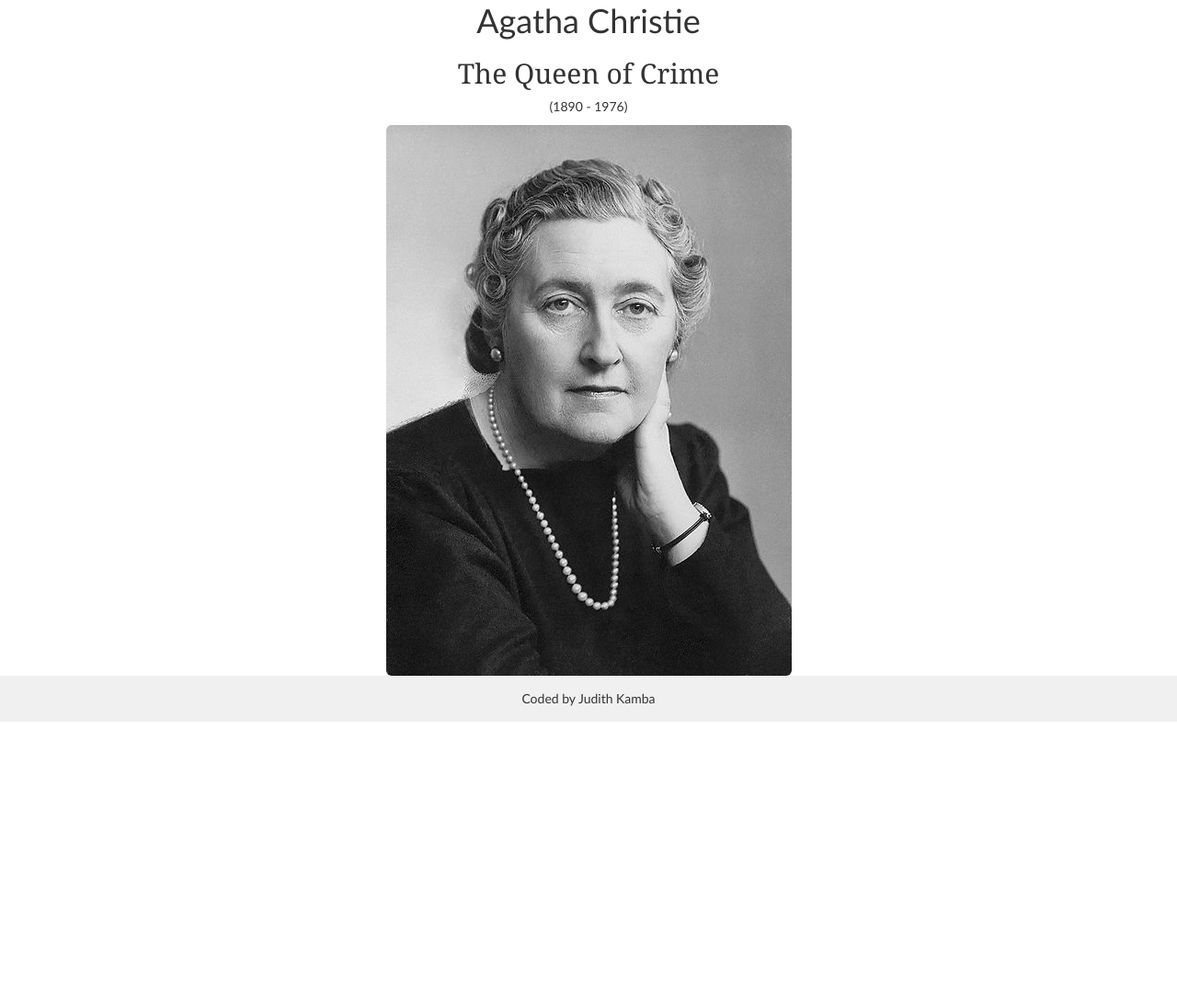
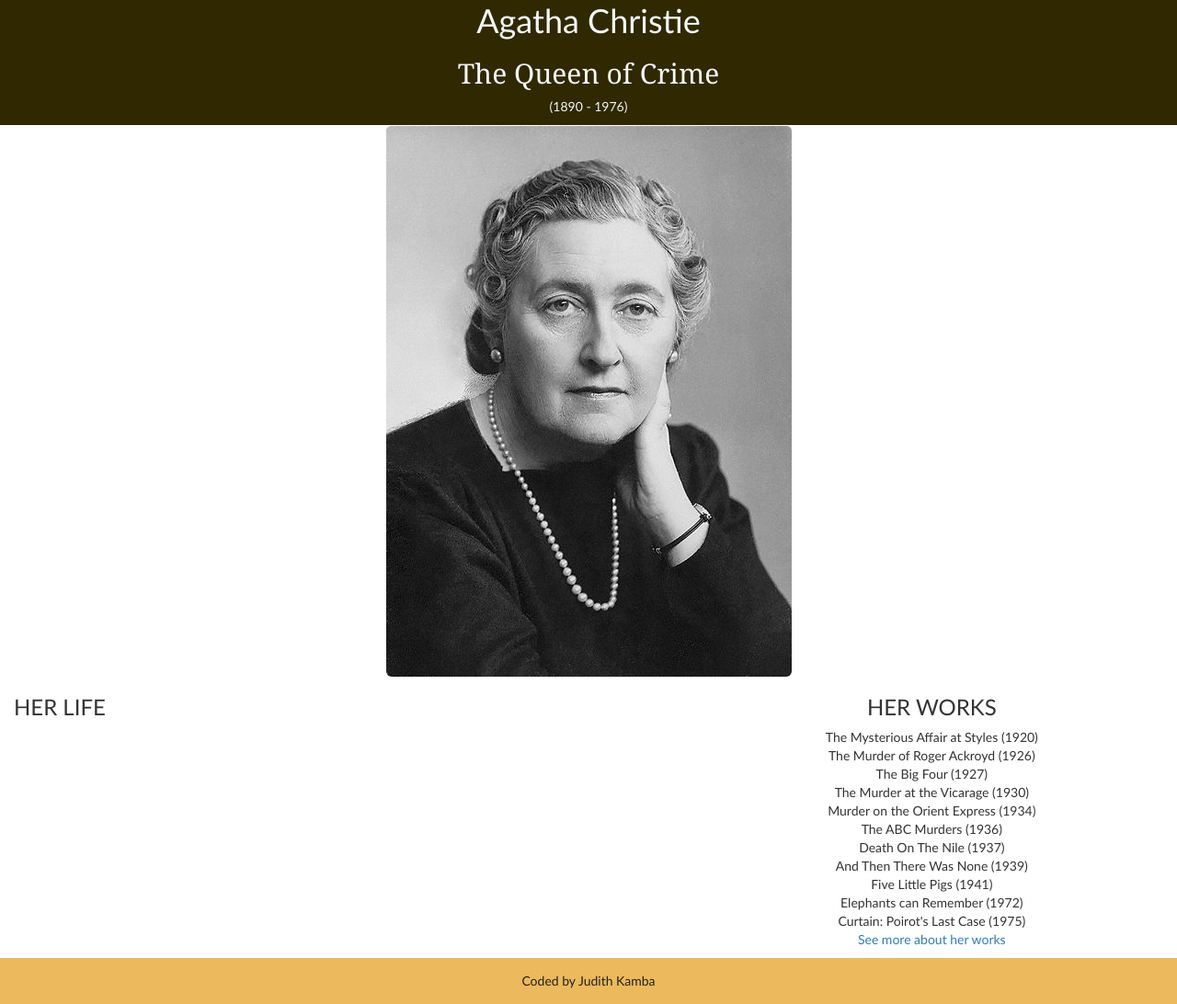
Before and after one commit to ju-ka/tribute-page, a plain HTML site: page index.html in a window 1280 px wide. Shown: the part 17-1109 px from the top of the page at 92% size. Before the commit the page ends 802 px from the top, so only its background shows below. Drawn offline with nearby package versions, Linux system fonts and the light colour scheme.

Commit message:
Add color scheme
Add text

```diff
--- a/css/main.css
+++ b/css/main.css
@@ -21,12 +21,21 @@ h2 {
     font-family: Georgia, 'Times New Roman', Times, serif;
 }
 
+img {
+    padding-top: 1px;
+}
+
+.header {
+    background-color: #2f2800;
+    color: #f5f5f5;
+}
+
 
 /* Sticky footer styles
 ------------------------------------------ */
 
 .footer {
-    background-color: #f0f0f0;
+    background-color: #ecba5c;
     position: absolute;
     bottom: 0;
     left: 0;
@@ -34,4 +43,5 @@ h2 {
     /* Vertically center the text */
     line-height: 50px;
     width: 100%;
+    color: #222
 }
--- a/index.html
+++ b/index.html
@@ -13,10 +13,10 @@
     </head>
 
     <body>
-        <div class="container">
+        <div class="container-fluid">
 
             <div class="row">
-                <div class="col-xs-12 text-center">
+                <div class="col-xs-12 text-center header">
                     <h1>Agatha Christie</h1>
                     <h2>The Queen of Crime</h2>
                     <p>(1890 - 1976)</p>
@@ -30,15 +30,45 @@
                 </div>
             </div>
 
+            <div class="row">
 
-            <!-- footer -->
-            <footer class="footer text-center">
-                <div class="container-fluid">
-                    <span>Coded by Judith Kamba</span>
+                <div class="col-xs-7">
+                    <h3 class="text-uppercase">her life</h3>
+
                 </div>
-            </footer>
+
+                <div class="col-xs-5 text-center">
+                    <h3 class="text-uppercase">her works</h3>
+                    <ul class="list-unstyled">
+                        <li class=".list-group-item">The Mysterious Affair at Styles (1920)</li>
+                        <li>The Murder of Roger Ackroyd (1926)</li>
+                        <li>The Big Four (1927)</li>
+                        <li>The Murder at the Vicarage (1930)</li>
+                        <li>Murder on the Orient Express (1934)</li>
+                        <li>The ABC Murders (1936)</li>
+                        <li>Death On The Nile (1937)</li>
+                        <li>And Then There Was None (1939)</li>
+                        <li>Five Little Pigs (1941)</li>
+                        <li>Elephants can Remember (1972)</li>
+                        <li>Curtain: Poirot's Last Case (1975)</li>
+                        <li>
+                            <a href="http://www.agathachristie.com/stories">See more about her works</a>
+                        </li>
+
+                    </ul>
+                </div>
+
+            </div>
 
         </div>
+
+        <!-- footer -->
+        <footer class="footer text-center">
+            <div class="container-fluid">
+                <span>Coded by Judith Kamba</span>
+            </div>
+        </footer>
+
     </body>
 
 </html>
```
